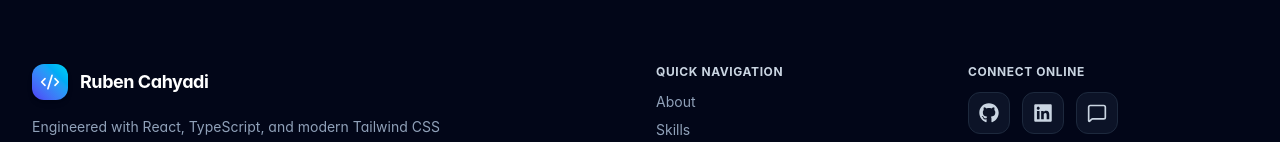
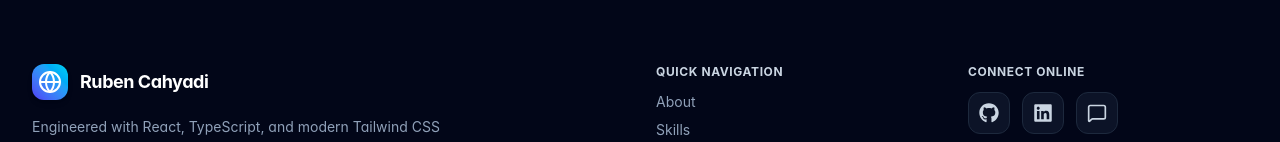
Before and after one commit to rubengitdev/my-portfolio, a React (Vite) app: page / in a window 1280 px wide. Shown: the part 3501-3643 px from the top of the page. Built offline with nearby package versions, Linux system fonts and the light colour scheme.

Commit message:
Refactor: Update brand logo in the footer

```diff
--- a/src/components/Footer.tsx
+++ b/src/components/Footer.tsx
@@ -1,4 +1,4 @@
-import { ArrowUp, Code2 } from 'lucide-react';
+import { ArrowUp, Globe } from 'lucide-react';
 import type { ProfileInfo, SocialLink } from '../types';
 import SocialLinks from './SocialLinks';
 
@@ -26,7 +26,7 @@ const Footer = ({ profile, socialLinks, onNavigate }: FooterProps) => {
                     <div className="md:col-span-6 space-y-4 flex flex-col items-center md:items-start">
                         <div className="flex items-center gap-3">
                             <div className="w-9 h-9 rounded-xl bg-linear-to-tr from-indigo-600 to-cyan-400 flex items-center justify-center text-white shadow-md">
-                                <Code2 className="w-5 h-5" />
+                                <Globe className="w-6 h-6" />
                             </div>
                             <span className="font-bold text-lg text-white tracking-tight">
                                 {profile.name}
```
